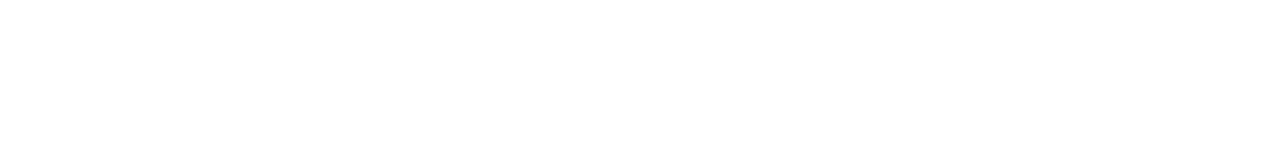
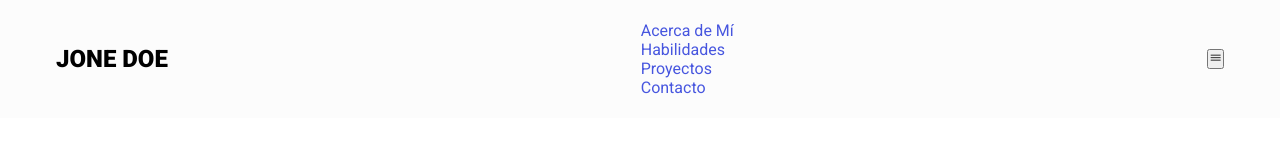
Before and after one commit to ivandiaz94ing/portafolio-javascript, a plain HTML site: page index.html in a window 1280 px wide. Drawn offline with nearby package versions, Linux system fonts and the light colour scheme.

Commit message:
Trajando en el menu de navegacion normal

```diff
--- a/assets/css/styles.css
+++ b/assets/css/styles.css
@@ -26,7 +26,7 @@ html {
   margin: 0;
   padding: 0;
   box-sizing: border-box;
-  /* border: 2px solid red; */
+
 }
 
 ul {
@@ -46,3 +46,16 @@ a:hover {
 body {
   font-family: var(--font-family);
 }
+
+nav{
+  position: sticky;
+  top: 0;
+  left: 0;
+  z-index: 1;
+  display: flex;
+  align-items: center;
+  justify-content: space-between;
+  padding: 1.3rem 3.5rem;
+  background-color: var(--bg-color);
+  box-shadow: 0, 3px, 5px rgba(0, 0, 0, 0.1   );
+}
--- a/index.html
+++ b/index.html
@@ -31,6 +31,21 @@
 
   <body>
     <!-- Navbar -->
+     <nav>
+     <h1>JONE DOE</h1>
+
+     <ul class="navegacion">
+      <li><a href="#sobremi" class="nav-link">Acerca de Mí</a></li>
+      <li ><a href="#habilidaes" class="nav-link">Habilidades</li>
+      <li><a href="#proyectos" class="nav-link">Proyectos</a></li>
+      <li><a href="#contacto" class="nav-link">Contacto</a></li>
+     </ul>
+
+     <button class="menu-hamburguesa" id="menu-hamburguesa">
+      <ion-icon class="barras" name="menu-outline"></ion-icon>
+     </button>
+
+    </nav>
 
     <!-- Hero Section -->
 
```
